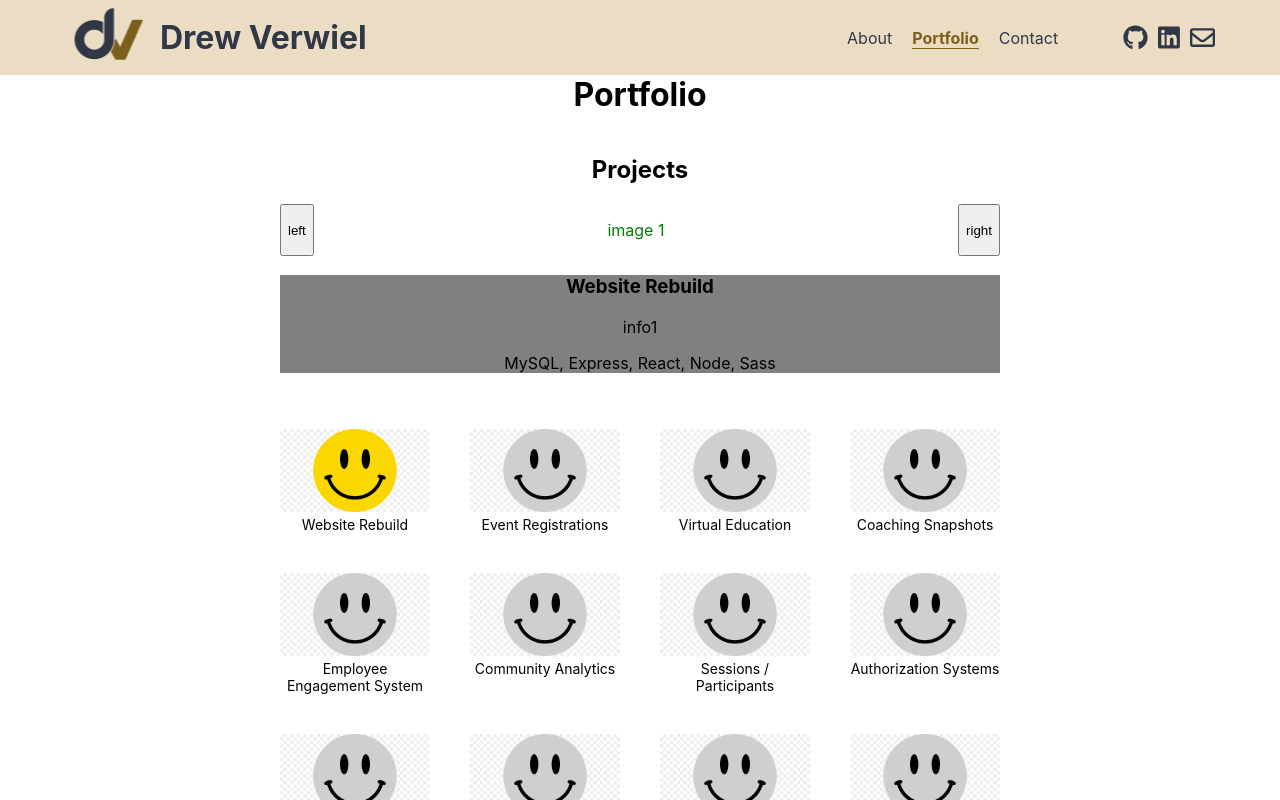
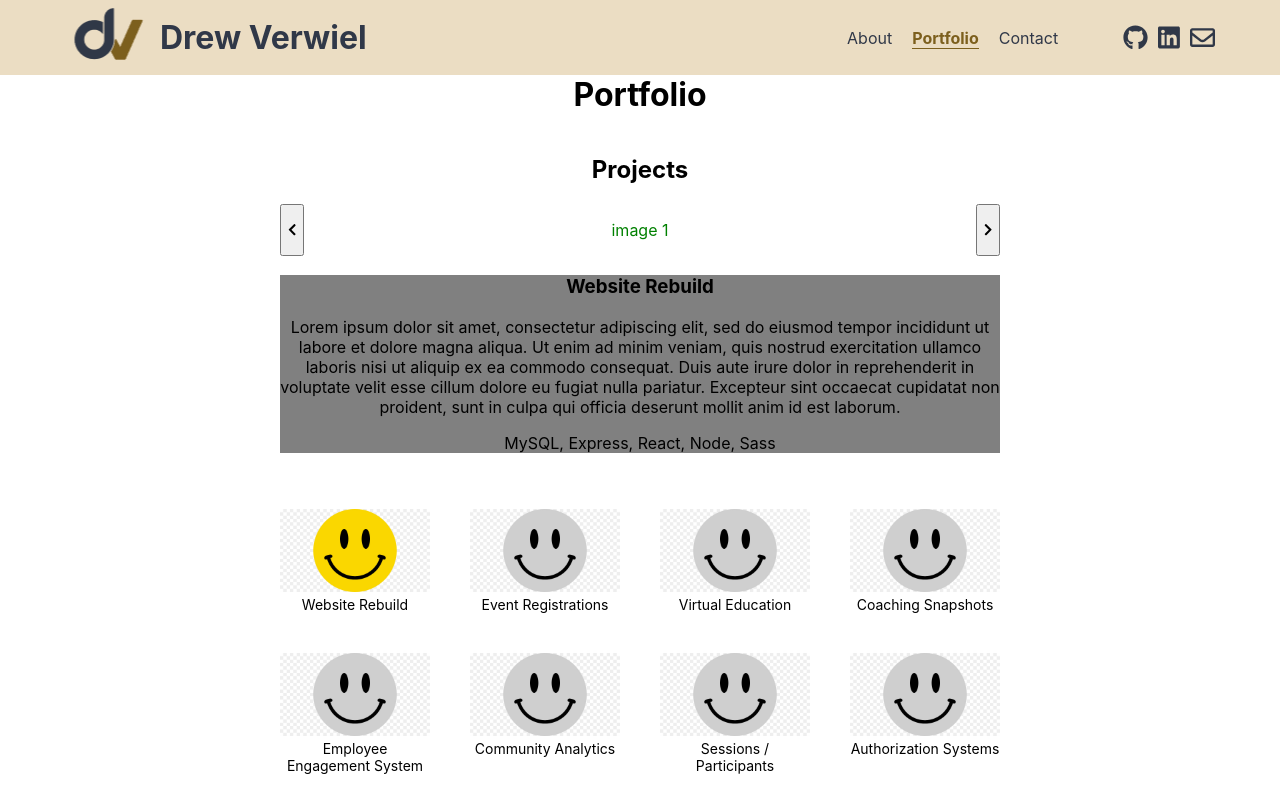
Before and after one commit to Verwiel/Portfolio, a React (Create React App) app in the folder client/: page /portfolio in a window 1280 px wide. Both pictures are taken after a click on the item "Website Rebuild". Shown: the top 800 px of the page. Built offline with nearby package versions, Linux system fonts and the light colour scheme.

Commit message:
added lorum ipsum, added font awesome arrows

```diff
--- a/client/src/components/ProjectDetails.js
+++ b/client/src/components/ProjectDetails.js
@@ -1,4 +1,6 @@
 import React, { useState } from 'react'
+import { FontAwesomeIcon } from '@fortawesome/react-fontawesome'
+import { faChevronLeft, faChevronRight } from '@fortawesome/free-solid-svg-icons'
 
 const ProjectDetails = ({ name, description, languages, images }) => {
   const [activeIndex, setActiveIndex] = useState(0)
@@ -27,9 +29,13 @@ const ProjectDetails = ({ name, description, languages, images }) => {
   return (
     <div className='carousel'>
       <div className='carousel-slides'>
-        <button onClick={previousImage}>left</button>
+        <button onClick={previousImage}>
+          <FontAwesomeIcon icon={faChevronLeft} />
+        </button>
         {imageMap}
-        <button onClick={nextImage}>right</button>
+        <button onClick={nextImage}>
+          <FontAwesomeIcon icon={faChevronRight} />
+        </button>
       </div>
       <article className='carousel-info'>
         <h3>{name}</h3>
--- a/client/src/data/projects.js
+++ b/client/src/data/projects.js
@@ -5,7 +5,7 @@ export const projectData = [
     "id": 1,
     "name": "Website Rebuild",
     "thumbnail": testThumb,
-    "description": "info1",
+    "description": "Lorem ipsum dolor sit amet, consectetur adipiscing elit, sed do eiusmod tempor incididunt ut labore et dolore magna aliqua. Ut enim ad minim veniam, quis nostrud exercitation ullamco laboris nisi ut aliquip ex ea commodo consequat. Duis aute irure dolor in reprehenderit in voluptate velit esse cillum dolore eu fugiat nulla pariatur. Excepteur sint occaecat cupidatat non proident, sunt in culpa qui officia deserunt mollit anim id est laborum.",
     "languages": "MySQL, Express, React, Node, Sass",
     "images": ['image 1', 'image 2', 'image 3'],
     "link": 'https://www.insideoutdev.com/',
@@ -14,7 +14,7 @@ export const projectData = [
     "id": 2,
     "name": "Event Registrations",
     "thumbnail": testThumb,
-    "description": "info2",
+    "description": "Lorem ipsum dolor sit amet, consectetur adipiscing elit, sed do eiusmod tempor incididunt ut labore et dolore magna aliqua. Ut enim ad minim veniam, quis nostrud exercitation ullamco laboris nisi ut aliquip ex ea commodo consequat. Duis aute irure dolor in reprehenderit in voluptate velit esse cillum dolore eu fugiat nulla pariatur. Excepteur sint occaecat cupidatat non proident, sunt in culpa qui officia deserunt mollit anim id est laborum.",
     "languages": "MySQL, Express, React, Node, Sass",
     "images": ['image 1', 'image 2', 'image 3'],
     "link": 'https://www.insideoutdev.com/events',
@@ -23,7 +23,7 @@ export const projectData = [
     "id": 3,
     "name": "Virtual Education",
     "thumbnail": testThumb,
-    "description": "info3",
+    "description": "Lorem ipsum dolor sit amet, consectetur adipiscing elit, sed do eiusmod tempor incididunt ut labore et dolore magna aliqua. Ut enim ad minim veniam, quis nostrud exercitation ullamco laboris nisi ut aliquip ex ea commodo consequat. Duis aute irure dolor in reprehenderit in voluptate velit esse cillum dolore eu fugiat nulla pariatur. Excepteur sint occaecat cupidatat non proident, sunt in culpa qui officia deserunt mollit anim id est laborum.",
     "languages": "MySQL, Express, React, Node, Sass",
     "images": ['image 1', 'image 2', 'image 3'],
     "link": '',
@@ -32,7 +32,7 @@ export const projectData = [
     "id": 4,
     "name": "Coaching Snapshots",
     "thumbnail": testThumb,
-    "description": "info4",
+    "description": "Lorem ipsum dolor sit amet, consectetur adipiscing elit, sed do eiusmod tempor incididunt ut labore et dolore magna aliqua. Ut enim ad minim veniam, quis nostrud exercitation ullamco laboris nisi ut aliquip ex ea commodo consequat. Duis aute irure dolor in reprehenderit in voluptate velit esse cillum dolore eu fugiat nulla pariatur. Excepteur sint occaecat cupidatat non proident, sunt in culpa qui officia deserunt mollit anim id est laborum.",
     "languages": "MySQL, Express, React, Node, Sass",
     "images": ['image 1', 'image 2', 'image 3'],
     "link": '',
@@ -41,7 +41,7 @@ export const projectData = [
     "id": 5,
     "name": "Employee Engagement System",
     "thumbnail": testThumb,
-    "description": "info5",
+    "description": "Lorem ipsum dolor sit amet, consectetur adipiscing elit, sed do eiusmod tempor incididunt ut labore et dolore magna aliqua. Ut enim ad minim veniam, quis nostrud exercitation ullamco laboris nisi ut aliquip ex ea commodo consequat. Duis aute irure dolor in reprehenderit in voluptate velit esse cillum dolore eu fugiat nulla pariatur. Excepteur sint occaecat cupidatat non proident, sunt in culpa qui officia deserunt mollit anim id est laborum.",
     "languages": "MySQL, Express, React, Node, Sass",
     "images": ['image 1', 'image 2', 'image 3'],
     "link": '',
@@ -50,7 +50,7 @@ export const projectData = [
     "id": 6,
     "name": "Community Analytics",
     "thumbnail": testThumb,
-    "description": "info6",
+    "description": "Lorem ipsum dolor sit amet, consectetur adipiscing elit, sed do eiusmod tempor incididunt ut labore et dolore magna aliqua. Ut enim ad minim veniam, quis nostrud exercitation ullamco laboris nisi ut aliquip ex ea commodo consequat. Duis aute irure dolor in reprehenderit in voluptate velit esse cillum dolore eu fugiat nulla pariatur. Excepteur sint occaecat cupidatat non proident, sunt in culpa qui officia deserunt mollit anim id est laborum.",
     "languages": "MySQL, Express, React, Node, Sass",
     "images": ['image 1', 'image 2', 'image 3'],
     "link": '',
@@ -59,7 +59,7 @@ export const projectData = [
     "id": 7,
     "name": "Sessions / Participants",
     "thumbnail": testThumb,
-    "description": "info6",
+    "description": "Lorem ipsum dolor sit amet, consectetur adipiscing elit, sed do eiusmod tempor incididunt ut labore et dolore magna aliqua. Ut enim ad minim veniam, quis nostrud exercitation ullamco laboris nisi ut aliquip ex ea commodo consequat. Duis aute irure dolor in reprehenderit in voluptate velit esse cillum dolore eu fugiat nulla pariatur. Excepteur sint occaecat cupidatat non proident, sunt in culpa qui officia deserunt mollit anim id est laborum.",
     "languages": "MySQL, Express, React, Node, Sass",
     "images": ['image 1', 'image 2', 'image 3'],
     "link": '',
@@ -68,7 +68,7 @@ export const projectData = [
     "id": 8,
     "name": "Authorization Systems",
     "thumbnail": testThumb,
-    "description": "info6",
+    "description": "Lorem ipsum dolor sit amet, consectetur adipiscing elit, sed do eiusmod tempor incididunt ut labore et dolore magna aliqua. Ut enim ad minim veniam, quis nostrud exercitation ullamco laboris nisi ut aliquip ex ea commodo consequat. Duis aute irure dolor in reprehenderit in voluptate velit esse cillum dolore eu fugiat nulla pariatur. Excepteur sint occaecat cupidatat non proident, sunt in culpa qui officia deserunt mollit anim id est laborum.",
     "languages": "MySQL, Express, React, Node",
     "images": ['image 1', 'image 2', 'image 3'],
     "link": '',
@@ -77,7 +77,7 @@ export const projectData = [
     "id": 9,
     "name": "Portfolio Website",
     "thumbnail": testThumb,
-    "description": "info6",
+    "description": "Lorem ipsum dolor sit amet, consectetur adipiscing elit, sed do eiusmod tempor incididunt ut labore et dolore magna aliqua. Ut enim ad minim veniam, quis nostrud exercitation ullamco laboris nisi ut aliquip ex ea commodo consequat. Duis aute irure dolor in reprehenderit in voluptate velit esse cillum dolore eu fugiat nulla pariatur. Excepteur sint occaecat cupidatat non proident, sunt in culpa qui officia deserunt mollit anim id est laborum.",
     "languages": "React, Sass",
     "images": ['image 1', 'image 2', 'image 3'],
     "link": '',
@@ -86,7 +86,7 @@ export const projectData = [
     "id": 10,
     "name": "Photo / Forum Website",
     "thumbnail": testThumb,
-    "description": "info6",
+    "description": "Lorem ipsum dolor sit amet, consectetur adipiscing elit, sed do eiusmod tempor incididunt ut labore et dolore magna aliqua. Ut enim ad minim veniam, quis nostrud exercitation ullamco laboris nisi ut aliquip ex ea commodo consequat. Duis aute irure dolor in reprehenderit in voluptate velit esse cillum dolore eu fugiat nulla pariatur. Excepteur sint occaecat cupidatat non proident, sunt in culpa qui officia deserunt mollit anim id est laborum.",
     "languages": "Prisma, GraphQL, React, Apollo",
     "images": ['image 1', 'image 2', 'image 3'],
     "link": '',
@@ -95,7 +95,7 @@ export const projectData = [
     "id": 11,
     "name": "Employee Management",
     "thumbnail": testThumb,
-    "description": "info6",
+    "description": "Lorem ipsum dolor sit amet, consectetur adipiscing elit, sed do eiusmod tempor incididunt ut labore et dolore magna aliqua. Ut enim ad minim veniam, quis nostrud exercitation ullamco laboris nisi ut aliquip ex ea commodo consequat. Duis aute irure dolor in reprehenderit in voluptate velit esse cillum dolore eu fugiat nulla pariatur. Excepteur sint occaecat cupidatat non proident, sunt in culpa qui officia deserunt mollit anim id est laborum.",
     "languages": "MySQL, Express, React, Node, Sass",
     "images": ['image 1', 'image 2', 'image 3'],
     "link": '',
@@ -104,7 +104,7 @@ export const projectData = [
     "id": 12,
     "name": "Helio Training Collaborative Project",
     "thumbnail": testThumb,
-    "description": "info6",
+    "description": "Lorem ipsum dolor sit amet, consectetur adipiscing elit, sed do eiusmod tempor incididunt ut labore et dolore magna aliqua. Ut enim ad minim veniam, quis nostrud exercitation ullamco laboris nisi ut aliquip ex ea commodo consequat. Duis aute irure dolor in reprehenderit in voluptate velit esse cillum dolore eu fugiat nulla pariatur. Excepteur sint occaecat cupidatat non proident, sunt in culpa qui officia deserunt mollit anim id est laborum.",
     "languages": "Prisma, GraphQL, React, Apollo",
     "images": ['image 1', 'image 2', 'image 3'],
     "link": '',
```
